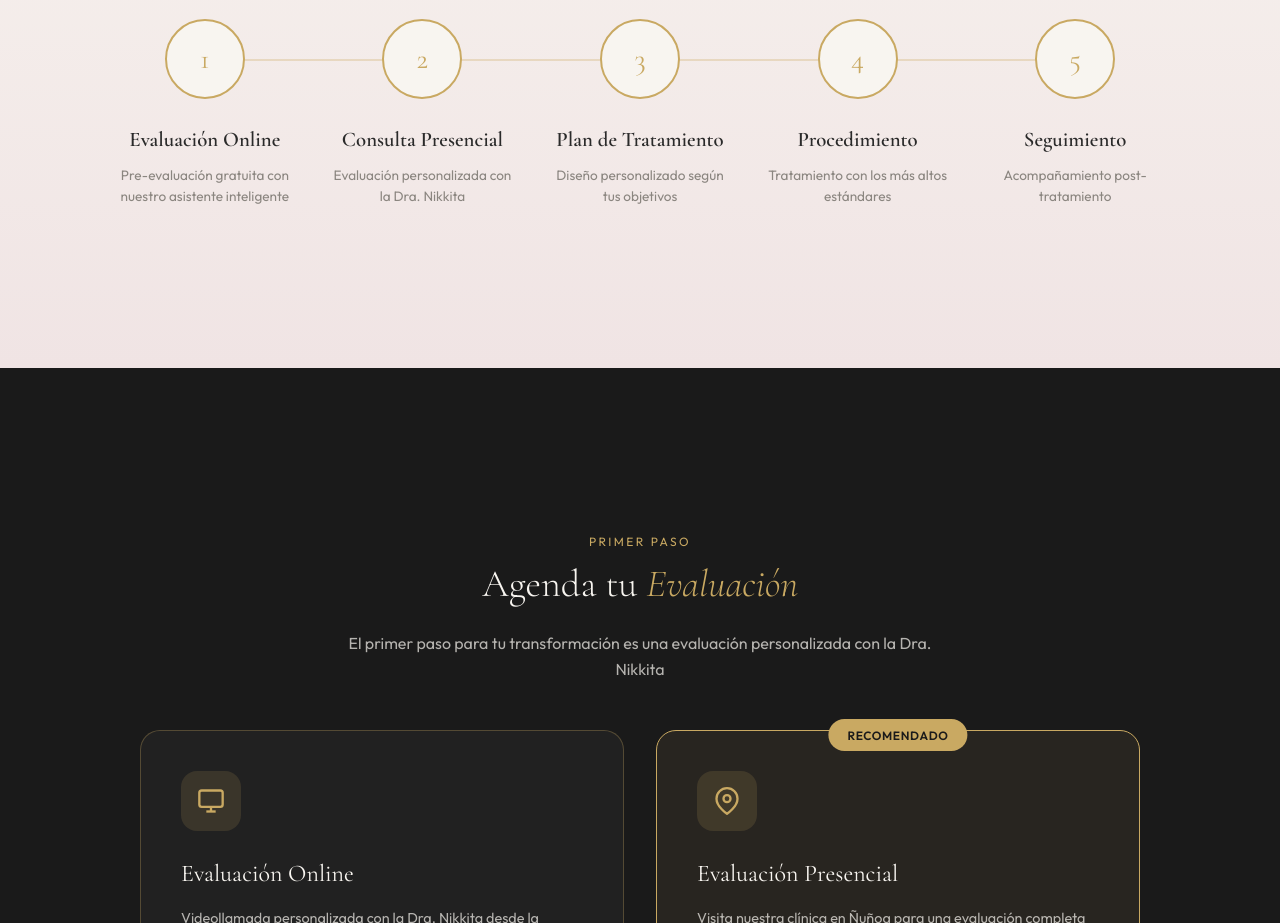
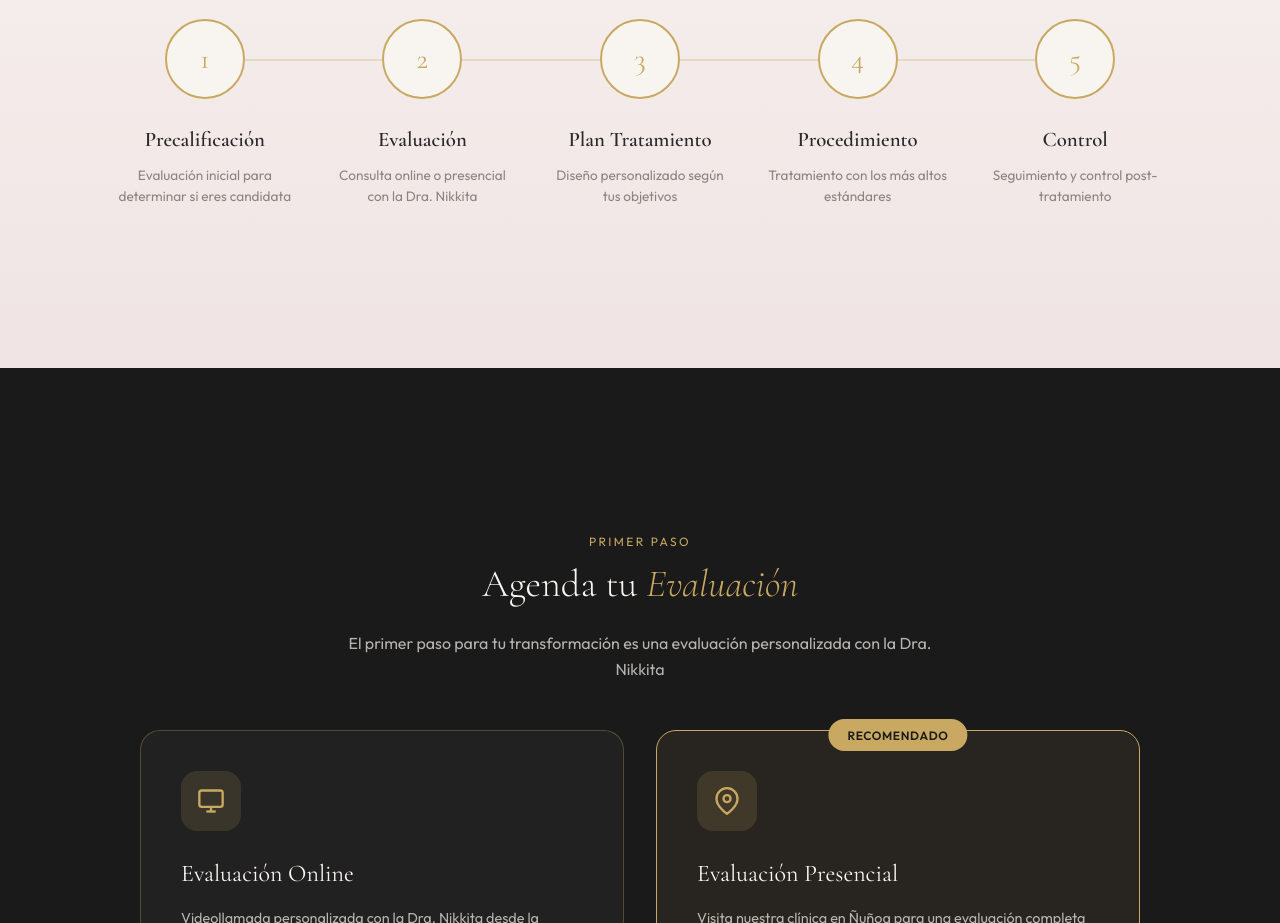
Before and after one commit to GiraffosCom/dra-nikkita-website, a website: page public/index.html in a window 1280 px wide. Shown: the part 3700-4623 px from the top of the page. Drawn offline with nearby package versions, Linux system fonts and the light colour scheme.

Commit message:
Update Proceso de Transformación steps
1. Precalificación
2. Evaluación (Online/Presencial)
3. Plan Tratamiento
4. Procedimiento
5. Control

Co-Authored-By: Claude Opus 4.5 <noreply@anthropic.com>

```diff
--- a/public/index.html
+++ b/public/index.html
@@ -2378,17 +2378,17 @@
         <div class="process-timeline">
             <div class="process-step">
                 <div class="step-number">1</div>
-                <h4 class="step-title">Evaluación Online</h4>
-                <p class="step-desc">Pre-evaluación gratuita con nuestro asistente inteligente</p>
+                <h4 class="step-title">Precalificación</h4>
+                <p class="step-desc">Evaluación inicial para determinar si eres candidata</p>
             </div>
             <div class="process-step">
                 <div class="step-number">2</div>
-                <h4 class="step-title">Consulta Presencial</h4>
-                <p class="step-desc">Evaluación personalizada con la Dra. Nikkita</p>
+                <h4 class="step-title">Evaluación</h4>
+                <p class="step-desc">Consulta online o presencial con la Dra. Nikkita</p>
             </div>
             <div class="process-step">
                 <div class="step-number">3</div>
-                <h4 class="step-title">Plan de Tratamiento</h4>
+                <h4 class="step-title">Plan Tratamiento</h4>
                 <p class="step-desc">Diseño personalizado según tus objetivos</p>
             </div>
             <div class="process-step">
@@ -2398,8 +2398,8 @@
             </div>
             <div class="process-step">
                 <div class="step-number">5</div>
-                <h4 class="step-title">Seguimiento</h4>
-                <p class="step-desc">Acompañamiento post-tratamiento</p>
+                <h4 class="step-title">Control</h4>
+                <p class="step-desc">Seguimiento y control post-tratamiento</p>
             </div>
         </div>
     </section>
```
